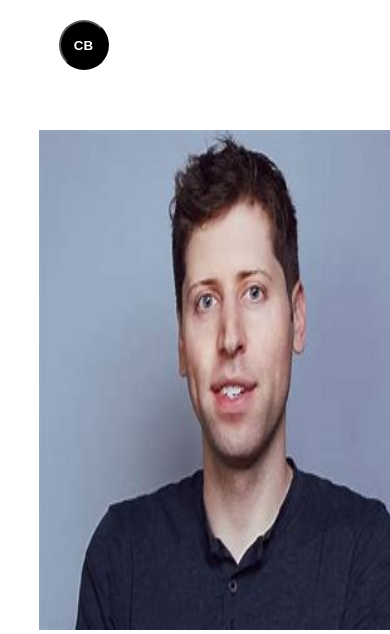
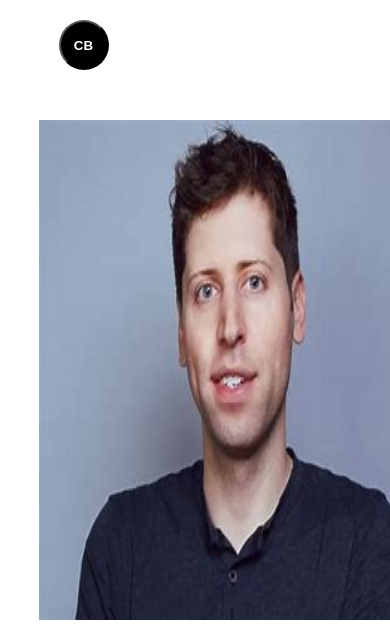
Before and after one commit to toknin/nin1, a plain HTML site: page index.html in a window 390 px wide. Shown: the top 634 px of the page. Drawn offline with Linux system fonts and the light colour scheme.

Commit message:
Update index.html

```diff
--- a/index.html
+++ b/index.html
@@ -82,7 +82,7 @@
         #hero-section {
         display: block;
         padding-inline: 10%;
-        padding-block: 40px;
+        padding-block: 30px;
         }
 
         #hero-section h1 {
```
